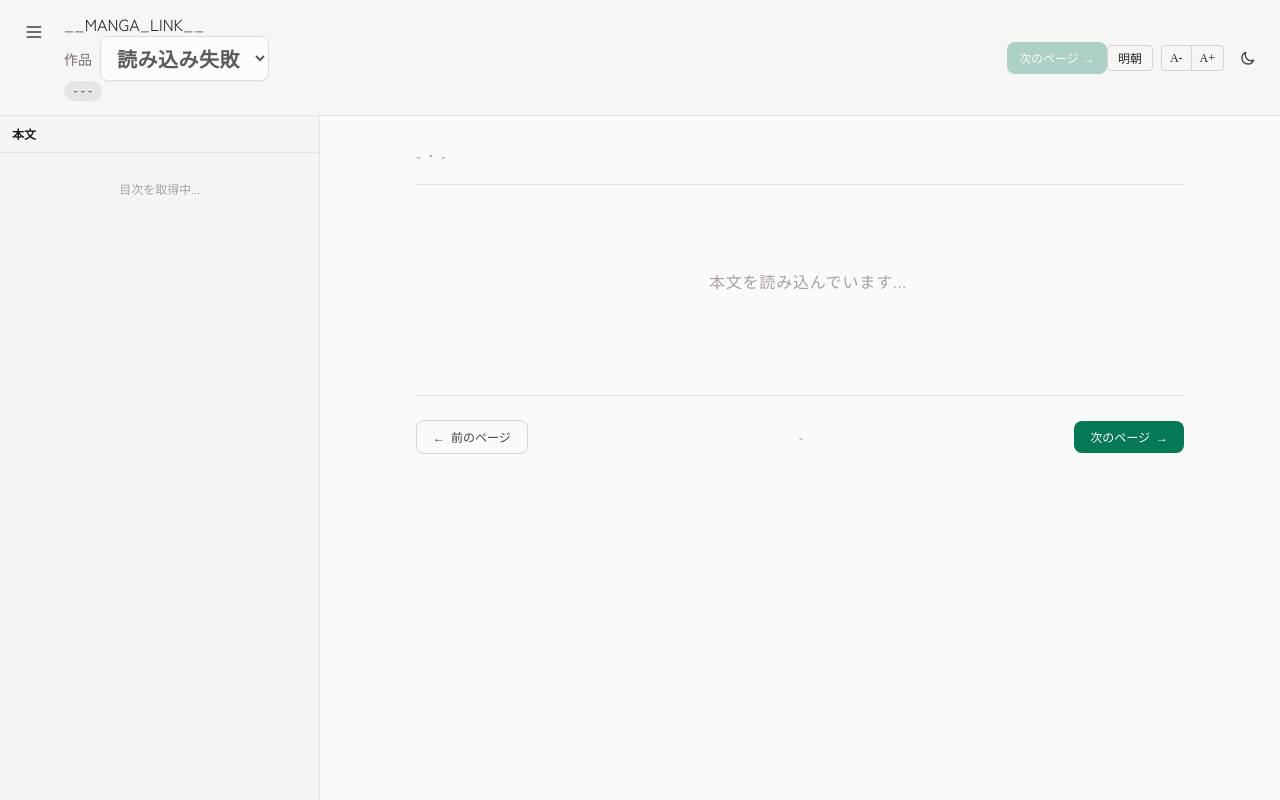
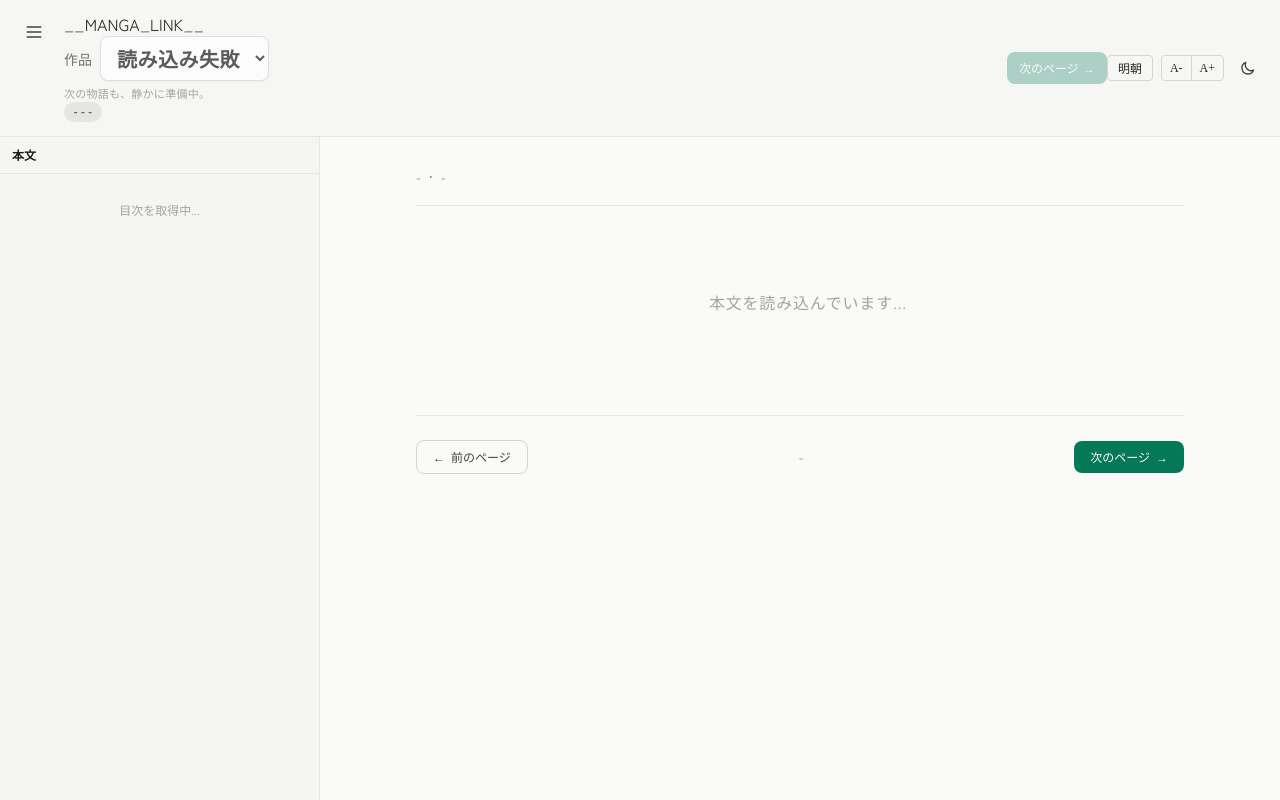
Before and after one commit to kdob1042/story-library, a website: page reader/index.html in a window 1280 px wide. Drawn offline with nearby package versions, Linux system fonts and the light colour scheme; no server answers.

Commit message:
作品セレクタ下に次回作の予告文を追加

```diff
--- a/reader/index.html
+++ b/reader/index.html
@@ -134,6 +134,7 @@
             <option value="">---</option>
           </select>
         </div>
+        <p id="workSwitcherHint" class="mt-1 text-[11px] tracking-wide text-stone-400">次の物語も、静かに準備中。</p>
         <div id="headerMeta" class="flex min-w-0 items-center gap-1.5 text-xs">
           <span id="currentSceneBadge" class="shrink-0 px-2 py-0.5 rounded-full bg-stone-200 text-stone-700 font-mono">---</span>
           <span id="currentEpisodeTitle" class="min-w-0 truncate text-stone-500"></span>
```
